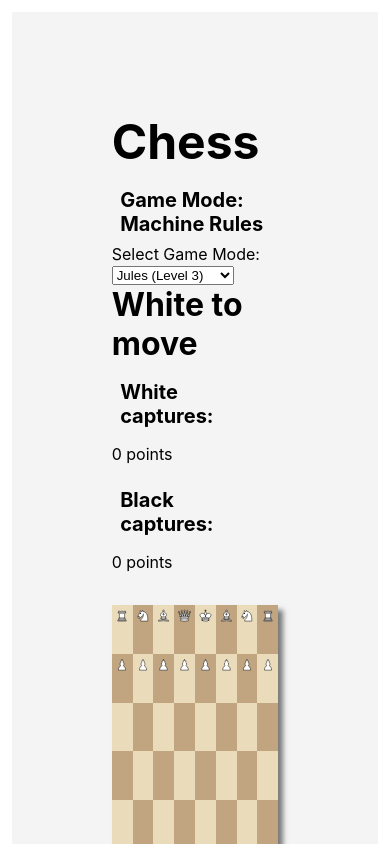
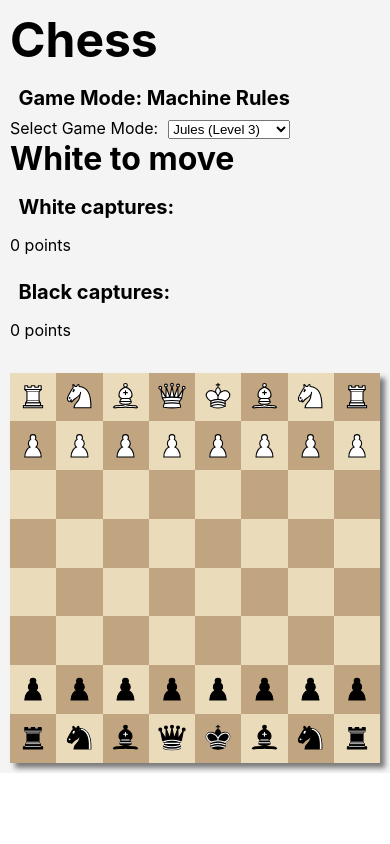
Before and after one commit to sberbom/chess_frontend, a React (Create React App) app: page / in a window 390 px wide. Shown: the top 844 px of the page. Built offline with nearby package versions, Linux system fonts and the light colour scheme.

Commit message:
fixed mobile styling

```diff
--- a/src/styles/board.css
+++ b/src/styles/board.css
@@ -82,11 +82,9 @@ label {
         margin-left: 1vh;
     }
 
-}
-
-@media only screen and (max-width: 800px) {
     .boardContainer {
-        margin: 3vw;
+        padding: 10px;
     }
 
+
 }
```
